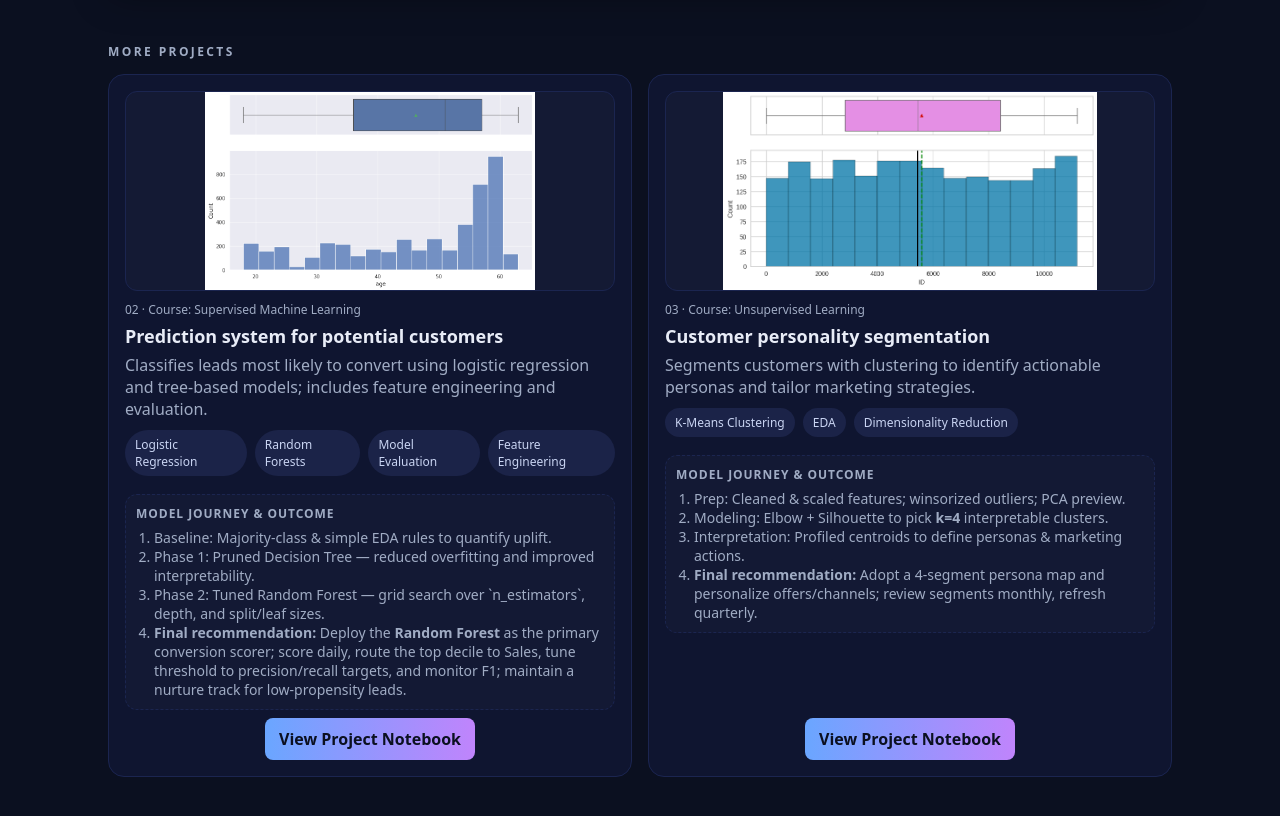
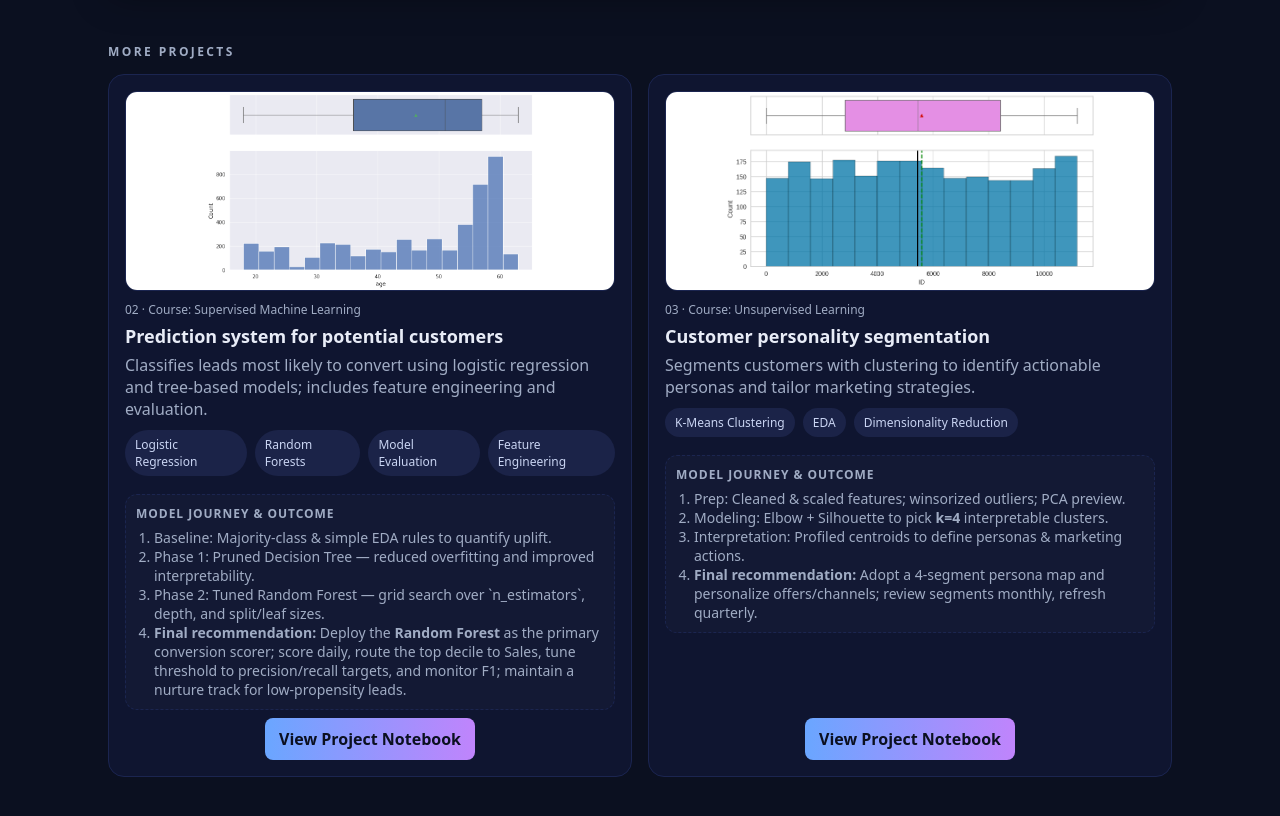
Before and after one commit to dnmatijas-cmyk/eportfolio, a plain HTML site: page index.html in a window 1280 px wide. Shown: the part 960-1776 px from the top of the page. Drawn offline with Linux system fonts and the light colour scheme.

Commit message:
Update index.html

```diff
--- a/index.html
+++ b/index.html
@@ -51,7 +51,7 @@ header.hero{padding:60px 0 24px;border-bottom:1px solid var(--line);position:rel
 .card{background:var(--panel);border:1px solid var(--line);border-radius:16px;padding:16px;transition:transform .2s ease, box-shadow .2s ease;display:flex;flex-direction:column;height:100%}
 .card:hover{transform:translateY(-4px);box-shadow:0 12px 28px rgba(0,0,0,.25)}
 .card .thumb{height:200px;border-radius:12px;overflow:hidden;border:1px solid var(--line);background:rgba(255,255,255,.02);margin-bottom:10px}
-.card .thumb img{width:100%;height:100%;object-fit:contain;display:block;filter:saturate(1.05)}
+.card .thumb img{width:100%;height:100%;object-fit:contain;display:block;filter:saturate(1.05);background:#fff}
 .card .meta{font-size:12px;color:var(--muted);margin-bottom:6px}
 .card h3{margin:0 0 6px;font-size:18px}
 .card p{color:var(--muted);margin:0 0 10px}
```
